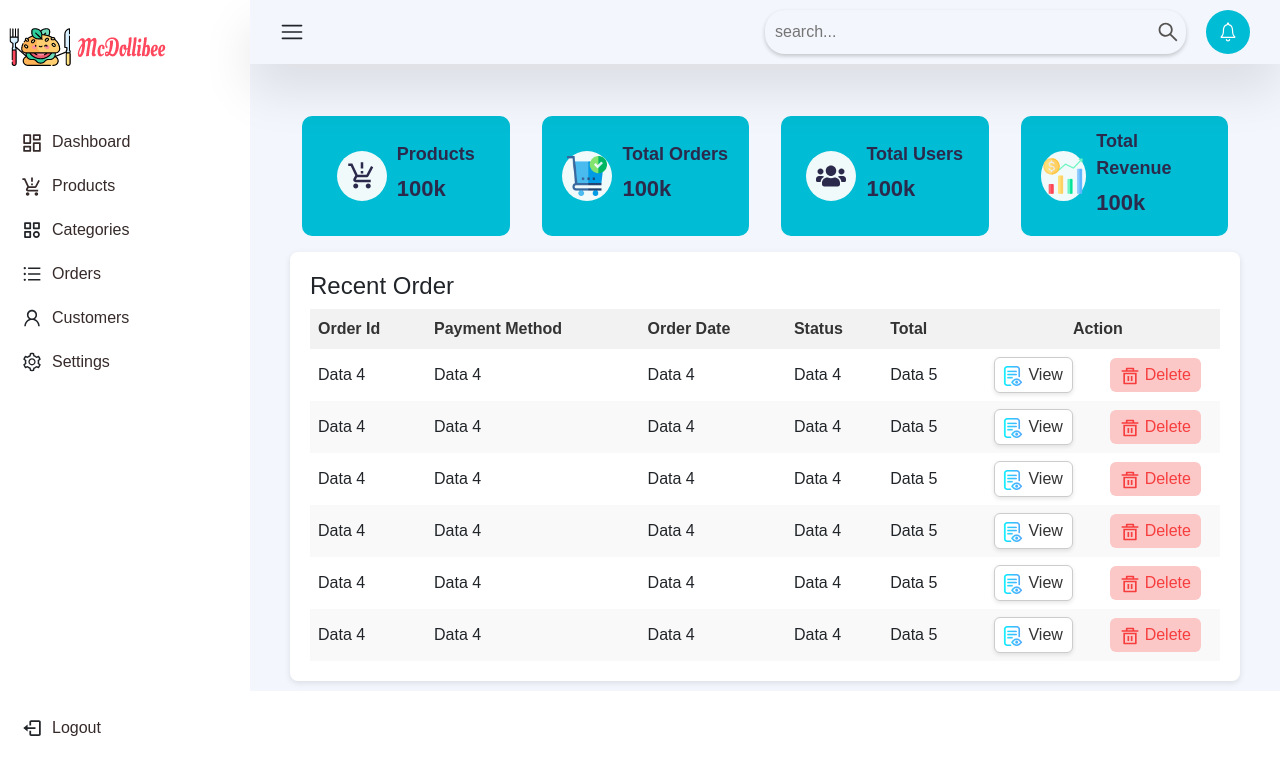
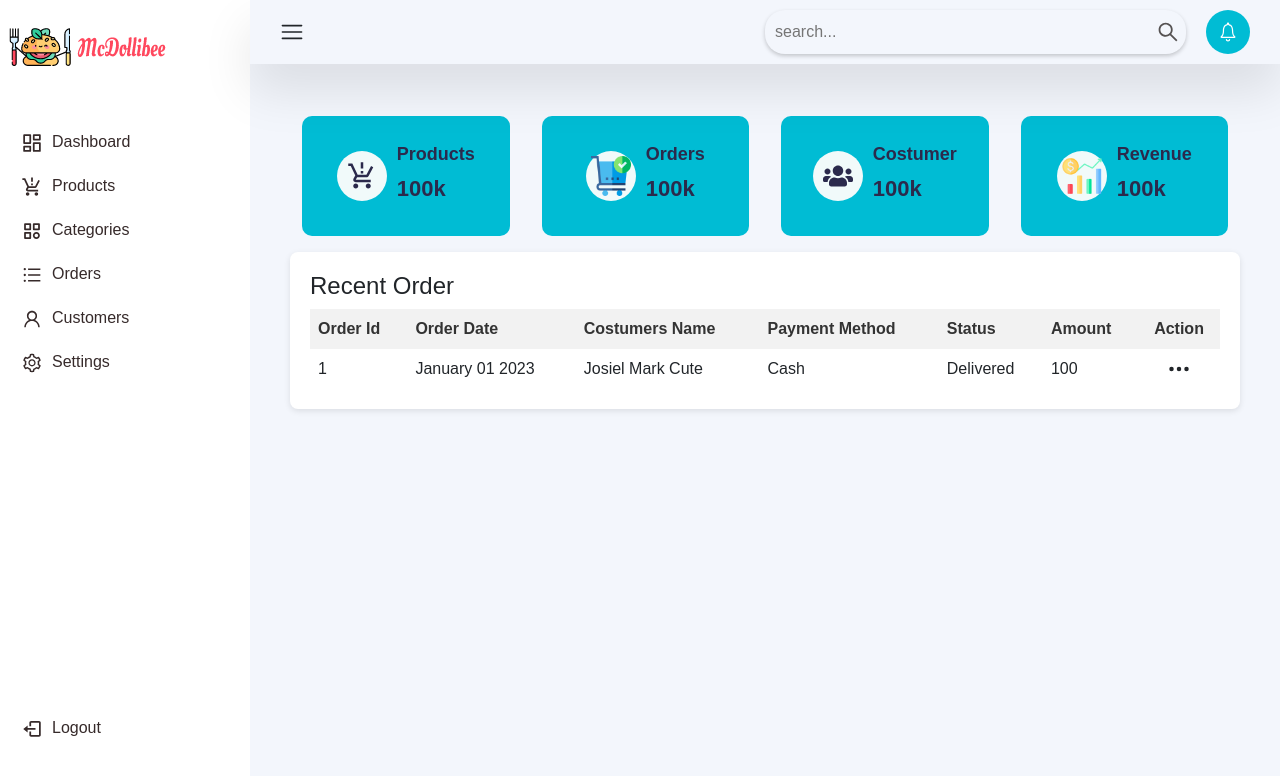
Before and after one commit to JMarkDev/Food_Ordering_Mcdollibee, a React (Vite) app in the folder Food-Ordering-Dashboard1/: page /dashboard in a window 1280 px wide. Shown: the top 776 px of the page. Built offline with nearby package versions, Linux system fonts and the light colour scheme; a web font is replaced by a local one.

Commit message:
order status

```diff
--- a/Food-Ordering-Dashboard1/src/App.css
+++ b/Food-Ordering-Dashboard1/src/App.css
@@ -6,6 +6,10 @@
     font-family: sans-serif, "arial";
     scroll-behavior: smooth;
     overflow-y: none;
+}
+
+body{
+  background-color: #f3f6fc;
 }
 
 li{
@@ -17,7 +21,7 @@ li{
 }
 
   .content {
-    /* height: 100%; */
+    transition: width 0.3s ease;
     background-color: #f3f6fc;
     position: absolute;
     right: 0;
@@ -26,6 +30,7 @@ li{
   }
 
   .content1{
+    transition: width 0.3s ease;
     width: calc(100% - 70px);
   }
 
--- a/Food-Ordering-Dashboard1/src/components/pages/Dashboard.jsx
+++ b/Food-Ordering-Dashboard1/src/components/pages/Dashboard.jsx
@@ -1,12 +1,31 @@
+import { useState } from "react";
 import "../../styles/Dashboard.css";
 import { FaUsers } from "react-icons/fa";
 import {MdOutlineProductionQuantityLimits} from "react-icons/md"
 import RevenueImg from "../../assets/images/revenue.png"
 import OrdersImg from "../../assets/images/order.png"
-import viewIcon from "../../assets/images/file.png"
-import {RiDeleteBin5Line} from "react-icons/ri"
+// import viewIcon from "../../assets/images/file.png"
+// import {RiDeleteBin5Line} from "react-icons/ri"
+import {BsThreeDots} from "react-icons/bs"
 
 function Dashboard() {
+  const [status, setStatus] = useState(false);
+
+  const orderStatus = () =>{
+    setStatus(!status)
+    console.log('cute')
+  };
+
+  const recentOrder = [
+    { id: 1,
+      orderDate: "January 01 2023",
+      costumersName: "Josiel Mark Cute",
+      paymentMethod: "Cash",
+      status: "Delivered",
+      amount: 100.00
+    }
+  ]
+
   return (
     <>
     <div className='dashboard__card'>
@@ -24,7 +43,7 @@ function Dashboard() {
           <img className="card__img" src={OrdersImg} alt="orders image" />
         </div>
         <div>
-          <p className='card-title'>Total Orders</p>
+          <p className='card-title'>Orders</p>
           <h2 className='total'>100k</h2>
         </div>
       </div>
@@ -33,7 +52,7 @@ function Dashboard() {
           <FaUsers className='icon' />
         </div>
         <div>
-          <p className='card-title'>Total Users</p>
+          <p className='card-title'>Costumer</p>
           <h2 className='total'>100k</h2>
         </div>
       </div>
@@ -42,7 +61,7 @@ function Dashboard() {
           <img className="card__img" src={RevenueImg} alt="revenue image" />
         </div>
         <div>
-          <p className='card-title'>Total Revenue</p>
+          <p className='card-title'>Revenue</p>
           <h2 className='total'>100k</h2>
         </div>
       </div>
@@ -53,128 +72,43 @@ function Dashboard() {
       <thead>
         <tr>
         <th>Order Id</th>
+        <th>Order Date</th>
+        <th>Costumers Name</th>
         <th>Payment Method</th>
-        <th>Order Date</th>
         <th>Status</th>
-        <th>Total</th>
+        <th>Amount</th>
         <th colSpan={2}>Action</th>
         </tr>
       </thead>
       <tbody>
-        <tr>
-          <td>Data 4</td>
-          <td>Data 4</td>
-          <td>Data 4</td>
-          <td>Data 4</td>
-          <td>Data 5</td>
-          <td className="table__icon">
-            <button className="edit-btn">
+        {recentOrder.map(order => (
+            <tr key={order.id}>
+            <td>{order.id}</td>
+            <td>{order.orderDate}</td>
+            <td>{order.costumersName}</td>
+            <td>{order.paymentMethod}</td>
+            <td>{order.status}</td>
+            <td>{order.amount}</td>
+            <td className="status">
+              <BsThreeDots className="status_icon" onClick={orderStatus}/>
+              {/* <select name="status" id="status">
+                <option value="accept">Accept order</option>
+                <option value="reject">Reject order</option>
+                <option value="view">View order</option>
+              </select> */}
+              {/* <button className="edit-btn">
                 <img className="viewIcon" src={viewIcon} alt="view" />
                   View
               </button>
-          </td>
-          <td className="table__icon">
               <button className="delete-btn">
                   <RiDeleteBin5Line className="tbl__icon--delete"/>
                   Delete
-            </button>
+              </button> */}
             </td>
           </tr>
-        <tr>
-          <td>Data 4</td>
-          <td>Data 4</td>
-          <td>Data 4</td>
-          <td>Data 4</td>
-          <td>Data 5</td>
-          <td className="table__icon">
-            <button className="edit-btn">
-              <img className="viewIcon" src={viewIcon} alt="view" />
-                View
-            </button>
-          </td>
-          <td className="table__icon">
-            <button className="delete-btn">
-                <RiDeleteBin5Line className="tbl__icon--delete"/>
-                Delete
-            </button>
-          </td>
-        </tr>
-        <tr>
-          <td>Data 4</td>
-          <td>Data 4</td>
-          <td>Data 4</td>
-          <td>Data 4</td>
-          <td>Data 5</td>
-          <td className="table__icon">
-            <button className="edit-btn">
-              <img className="viewIcon" src={viewIcon} alt="view" />
-                View
-            </button>
-          </td>
-          <td className="table__icon">
-            <button className="delete-btn">
-                <RiDeleteBin5Line className="tbl__icon--delete"/>
-                Delete
-            </button>
-          </td>
-        </tr>
-        <tr>
-          <td>Data 4</td>
-          <td>Data 4</td>
-          <td>Data 4</td>
-          <td>Data 4</td>
-          <td>Data 5</td>
-          <td className="table__icon">
-            <button className="edit-btn">
-              <img className="viewIcon" src={viewIcon} alt="view" />
-                View
-            </button>
-          </td>
-          <td className="table__icon">
-            <button className="delete-btn">
-                <RiDeleteBin5Line className="tbl__icon--delete"/>
-                Delete
-            </button>
-          </td>
-        </tr>
-        <tr>
-          <td>Data 4</td>
-          <td>Data 4</td>
-          <td>Data 4</td>
-          <td>Data 4</td>
-          <td>Data 5</td>
-          <td className="table__icon">
-            <button className="edit-btn">
-              <img className="viewIcon" src={viewIcon} alt="view" />
-                View
-            </button>
-          </td>
-          <td className="table__icon">
-            <button className="delete-btn">
-                <RiDeleteBin5Line className="tbl__icon--delete"/>
-                Delete
-            </button>
-          </td>
-        </tr>
-        <tr>
-          <td>Data 4</td>
-          <td>Data 4</td>
-          <td>Data 4</td>
-          <td>Data 4</td>
-          <td>Data 5</td>
-          <td className="table__icon">
-            <button className="edit-btn">
-              <img className="viewIcon" src={viewIcon} alt="view" />
-                View
-            </button>
-          </td>
-          <td className="table__icon">
-            <button className="delete-btn">
-                <RiDeleteBin5Line className="tbl__icon--delete"/>
-                Delete
-            </button>
-          </td>
-        </tr>
+        ))}
+
+
       </tbody>
     </table>
     </div>
--- a/Food-Ordering-Dashboard1/src/components/pages/Product.jsx
+++ b/Food-Ordering-Dashboard1/src/components/pages/Product.jsx
@@ -4,11 +4,56 @@ import {RiDeleteBin5Line} from "react-icons/ri"
 import React, { useState } from 'react';
 import { Button, Modal, ModalHeader, ModalBody,
   Form, Input, Label, FormGroup} from 'reactstrap';
+import image from "../../assets/images/5ceef7edbe1b196a030952b773b9636e.jpeg"
 
 function Product(args) {
   const [modal, setModal] = useState(false);
 
   const toggle = () => setModal(!modal);
+
+  const products = [
+    { id: 1,
+      image01: image,
+      title: "Burger",
+      price: 100,
+      category: "Burger",
+      description: "hadsg",
+      ratings: 5
+    },
+    { id: 2,
+      image01: image,
+      title: "Burger",
+      price: 100,
+      category: "Burger",
+      description: "hhhal;sdhg;hadsg",
+      ratings: 5
+    },
+    { id: 3,
+      image01: image,
+      title: "Burger",
+      price: 100,
+      category: "Burger",
+      description: "hhal;sdhg;hadsg",
+      ratings: 5
+    },
+    { id: 4,
+      image01: image,
+      title: "Burger",
+      price: 100,
+      category: "Burger",
+      description: "sdhg;hadsg",
+      ratings: 5
+    },
+    { id: 5,
+      image01: image,
+      title: "Burger",
+      price: 100,
+      category: "Burger",
+      description: "gkjhhhal;sdhg;hadsg",
+      ratings: 5
+    }
+
+  ]
 
   return (
     <div className='products'>
@@ -116,14 +161,15 @@ function Product(args) {
         </tr>
       </thead>
       <tbody>
-        <tr>
-          <td>Data 4</td>
-          <td>Data 4</td>
-          <td>Data 4</td>
-          <td>Data 4</td>
-          <td>Data 5</td>
-          <td>Data 5</td>
-          <td>Data 5</td>
+        {products.map(product => (
+          <tr key={product.id}>
+          <td>{product.id}</td>
+          <td><img className="product_img" src={product.image01} alt="" /></td>
+          <td>{product.title}</td>
+          <td>{product.price}</td>
+          <td>{product.category}</td>
+          <td>{product.description}</td>
+          <td>{product.ratings}</td>
           <td className="table__icon">
             <button className="edit-btn">
               <TbEdit className="tbl__icon--edit"/>
@@ -137,174 +183,8 @@ function Product(args) {
             </button>
             </td>
         </tr>
-        <tr>
-          <td>Data 4</td>
-          <td>Data 4</td>
-          <td>Data 4</td>
-          <td>Data 4</td>
-          <td>Data 5</td>
-          <td>Data 5</td>
-          <td>Data 5</td>
-          <td className="table__icon">
-            <button className="edit-btn">
-              <TbEdit className="tbl__icon--edit"/>
-                Edit
-            </button>
-          </td>
-          <td className="table__icon">
-            <button className="delete-btn">
-                <RiDeleteBin5Line className="tbl__icon--delete"/>
-                Delete
-            </button>
-            </td>
-        </tr>
-        <tr>
-          <td>Data 4</td>
-          <td>Data 5</td>
-          <td>Data 4</td>
-          <td>Data 4</td>
-          <td>Data 4</td>
-          <td>Data 5</td>
-          <td>Data 5</td>
-          <td className="table__icon">
-            <button className="edit-btn">
-              <TbEdit className="tbl__icon--edit"/>
-                Edit
-            </button>
-          </td>
-          <td className="table__icon">
-              <button className="delete-btn">
-                <RiDeleteBin5Line className="tbl__icon--delete"/>
-                Delete
-            </button>
-            </td>
-        </tr>
-        <tr>
-          <td>Data 4</td>
-          <td>Data 5</td>
-          <td>Data 4</td>
-          <td>Data 4</td>
-          <td>Data 4</td>
-          <td>Data 5</td>
-          <td>Data 5</td>
-          <td className="table__icon">
-            <button className="edit-btn">
-              <TbEdit className="tbl__icon--edit"/>
-                Edit
-            </button>
-          </td>
-          <td className="table__icon">
-              <button className="delete-btn">
-                <RiDeleteBin5Line className="tbl__icon--delete"/>
-                Delete
-            </button>
-            </td>
-        </tr>
-        <tr>
-          <td>Data 4</td>
-          <td>Data 5</td>
-          <td>Data 4</td>
-          <td>Data 4</td>
-          <td>Data 4</td>
-          <td>Data 5</td>
-          <td>Data 5</td>
-          <td className="table__icon">
-            <button className="edit-btn">
-              <TbEdit className="tbl__icon--edit"/>
-                Edit
-            </button>
-          </td>
-          <td className="table__icon">
-            <button className="delete-btn">
-                <RiDeleteBin5Line className="tbl__icon--delete"/>
-                Delete
-            </button>
-          </td>
-        </tr>
-        <tr>
-          <td>Data 4</td>
-          <td>Data 5</td>
-          <td>Data 4</td>
-          <td>Data 4</td>
-          <td>Data 4</td>
-          <td>Data 5</td>
-          <td>Data 5</td>
-          <td className="table__icon">
-            <button className="edit-btn">
-              <TbEdit className="tbl__icon--edit"/>
-                Edit
-            </button>
-          </td>
-          <td className="table__icon">
-            <button className="delete-btn">
-                <RiDeleteBin5Line className="tbl__icon--delete"/>
-                Delete
-            </button>
-          </td>
-        </tr>
-        <tr>
-          <td>Data 4</td>
-          <td>Data 5</td>
-          <td>Data 4</td>
-          <td>Data 4</td>
-          <td>Data 4</td>
-          <td>Data 5</td>
-          <td>Data 5</td>
-          <td className="table__icon">
-            <button className="edit-btn">
-              <TbEdit className="tbl__icon--edit"/>
-                Edit
-            </button>
-          </td>
-          <td className="table__icon">
-            <button className="delete-btn">
-                <RiDeleteBin5Line className="tbl__icon--delete"/>
-                Delete
-            </button>
-          </td>
-        </tr>
-        <tr>
-          <td>Data 4</td>
-          <td>Data 4</td>
-          <td>Data 4</td>
-          <td>Data 4</td>
-          <td>Data 5</td>
-          <td>Data 5</td>
-          <td>Data 5</td>
-          <td className="table__icon">
-            <button className="edit-btn">
-              <TbEdit className="tbl__icon--edit"/>
-                Edit
-            </button>
-          </td>
-          <td className="table__icon">
-            <button className="delete-btn">
-                <RiDeleteBin5Line className="tbl__icon--delete"/>
-                Delete
-            </button>
-            </td>
-        </tr>
-        <tr>
-          <td>Data 4</td>
-          <td>Data 4</td>
-          <td>Data 4</td>
-          <td>Data 5</td>
-          <td>Data 4</td>
-          <td>Data 5</td>
-          <td>Data 5</td>
-          <td className="table__icon">
-            <button className="edit-btn">
-              <TbEdit className="tbl__icon--edit"/>
-                Edit
-            </button>
-          </td>
-          <td className="table__icon">
-            <button className="delete-btn">
-                <RiDeleteBin5Line className="tbl__icon--delete"/>
-                Delete
-            </button>
-            </td>
-        </tr>
+        ))}
+
       </tbody>
     </table>
     </div>
--- a/Food-Ordering-Dashboard1/src/components/sidebar/Sidebar.jsx
+++ b/Food-Ordering-Dashboard1/src/components/sidebar/Sidebar.jsx
@@ -29,24 +29,34 @@ function Sidebar({showSidebar}) {
                         </Link>
                     </li>
                     <li className="links">
-                        <BiCategory className='icons'/>
-                        <Link to="/category" className="link">Categories</Link>
+                        <Link to="/category" className="link">
+                            <BiCategory className='icons'/>
+                            Categories
+                        </Link>
                     </li>
                     <li className="links">
+                        <Link to="/orders" className="link">
                         <AiOutlineUnorderedList className='icons'/>
-                        <Link to="/orders" className="link">Orders</Link>
+                            Orders
+                        </Link>
                     </li>
                     <li className="links">
+                        <Link to="/costumers" className="link">
                         <AiOutlineUser className='icons'/>
-                        <Link to="/costumers" className="link">Customers</Link>
+                            Customers
+                        </Link>
                     </li>
                     <li className="links">
+                        <Link to="/settings" className="link">
                         <AiOutlineSetting className='icons'/>
-                        <Link to="/settings" className="link">Settings</Link>
+                            Settings
+                        </Link>
                     </li>
                     <li className="links">
-                        <BiLogOut className='icons'/>
-                        <Link to="/logout" className="link">Logout</Link>
+                        <Link to="/logout" className="link">
+                            <BiLogOut className='icons'/>
+                            Logout
+                        </Link>
                     </li>
                 </ul>
 
--- a/Food-Ordering-Dashboard1/src/styles/Dashboard.css
+++ b/Food-Ordering-Dashboard1/src/styles/Dashboard.css
@@ -2,6 +2,16 @@
 .viewIcon{
   width: 20px;
   margin-right: 5px;
+}
+
+.status{
+  display: flex;
+  align-items: center;
+  justify-content: center;
+}
+
+.status_icon{
+  font-size: 24px;
 }
 
 .dashboard__card {
--- a/Food-Ordering-Dashboard1/src/styles/Navbar.css
+++ b/Food-Ordering-Dashboard1/src/styles/Navbar.css
@@ -9,7 +9,7 @@
     padding: 10px 30px;
     background-color: #f3f6fc;
     box-shadow: 0 26px 50px 0px rgba(0,0,0,0.1);
-    z-index: 10; /* Ensures the fixed div appears above other elements */
+    z-index: 10;
   }
 
   .nav__dashboard1{
--- a/Food-Ordering-Dashboard1/src/styles/Products.css
+++ b/Food-Ordering-Dashboard1/src/styles/Products.css
@@ -24,6 +24,10 @@ th:last-child{
     border: 1px solid #fde4e4;
     border-radius: 5px;
     cursor: pointer;
+}
+
+.product_img{
+    width: 50px;
 }
 
 .dropdown select:focus{
```
Also changed, not shown: Food-Ordering-Dashboard1/src/styles/Sidebar.css (+6 -18 lines), Food-Ordering-Dashboard1/src/assets/images/5ceef7edbe1b196a030952b773b9636e.jpeg (added). Lines whose indentation alone changed are shown as unchanged.
